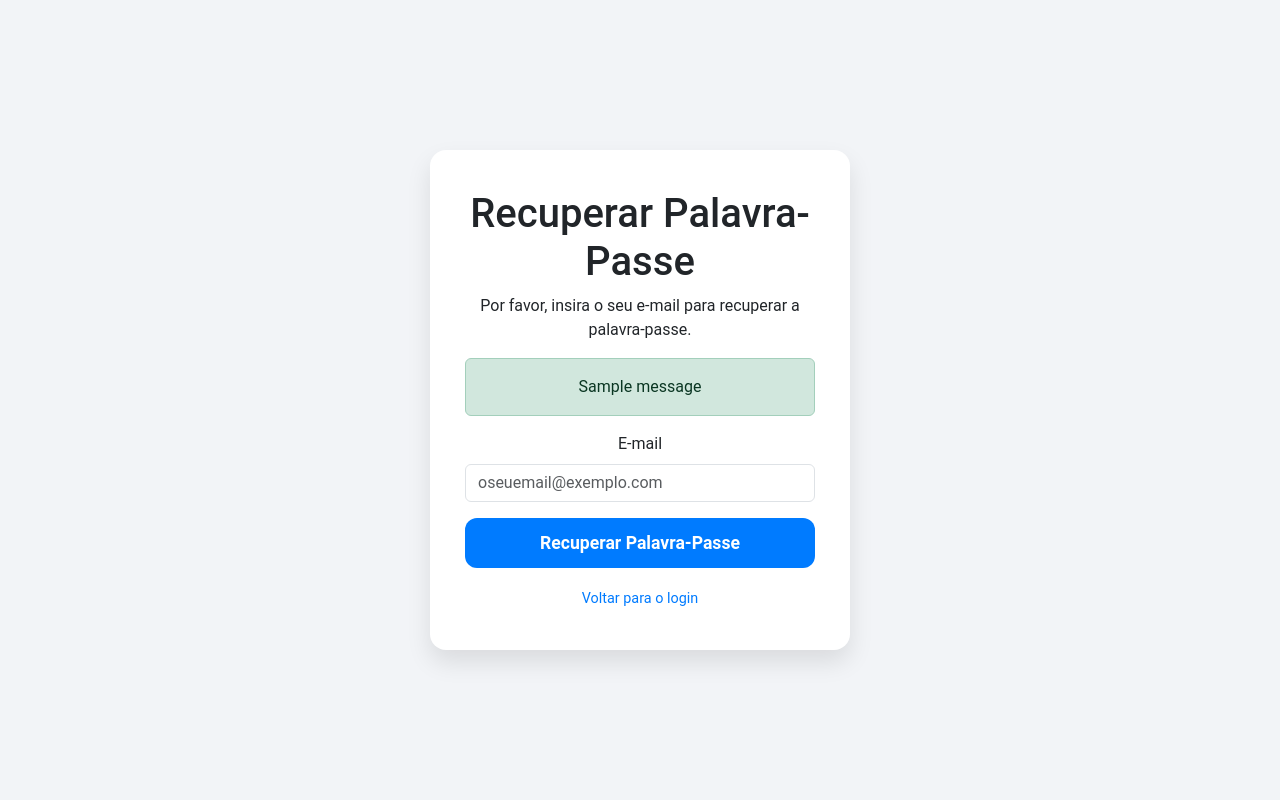
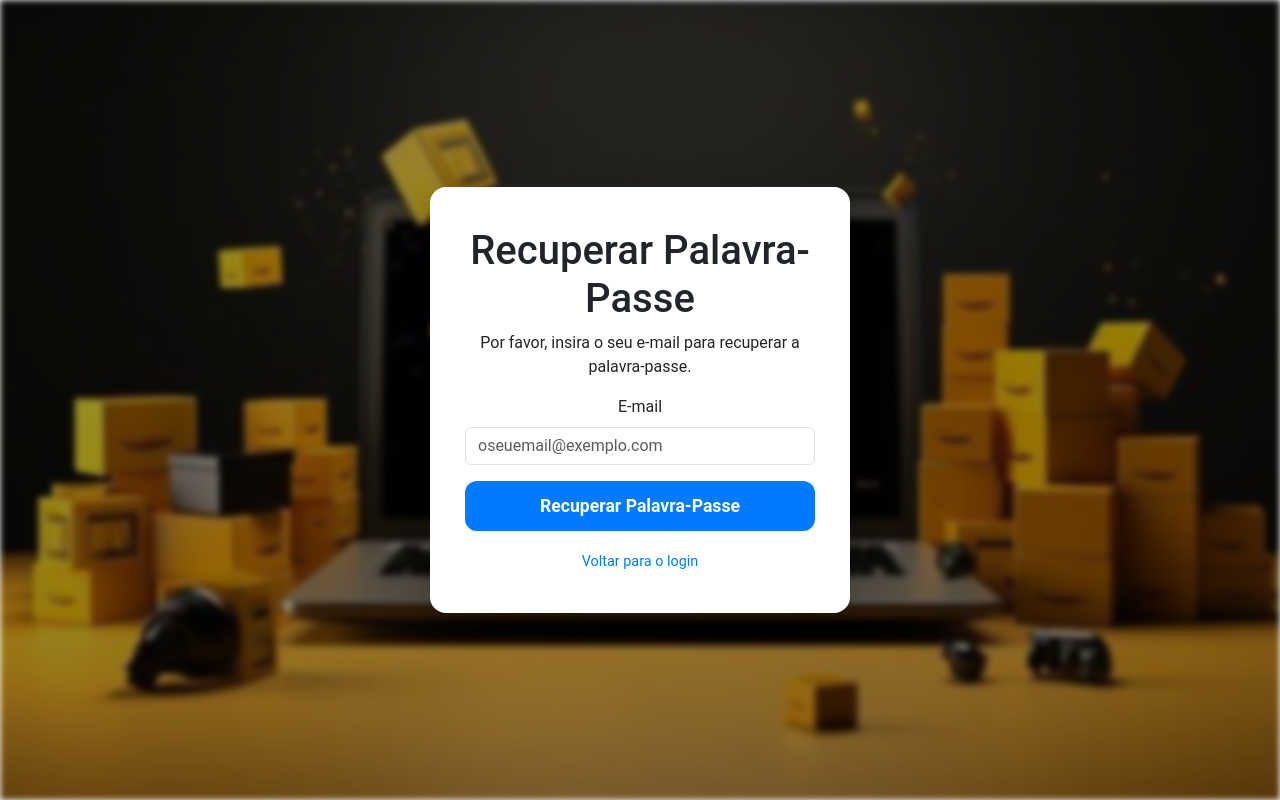
Before and after one commit to GoncaloAlvesGG/BD2-eCommerce, a Django app: page /recuperar/ in a window 1280 px wide. Run offline with Django 4.2, Linux system fonts and the light colour scheme; tables that the repository leaves empty hold one stand-in row (values such as "Sample post"); one stand-in notice (Sample message) is shown.

Commit message:
Alterações

```diff
--- a/Projeto/Loja_Vendas/loja/templates/recuperar_pass.html
+++ b/Projeto/Loja_Vendas/loja/templates/recuperar_pass.html
@@ -7,8 +7,20 @@
     <link href="https://cdn.jsdelivr.net/npm/bootstrap@5.3.0-alpha1/dist/css/bootstrap.min.css" rel="stylesheet">
     <style>
         body {
-            background-color: #f2f4f7;
             font-family: 'Roboto', sans-serif;
+            margin: 0;
+            padding: 0;
+            overflow: hidden; /* Impede rolagem ao usar imagem fixa */
+        }
+        .bg-image {
+            position: fixed;
+            top: 0;
+            left: 0;
+            width: 100%;
+            height: 100%;
+            object-fit: cover;
+            z-index: -1;
+            filter: blur(3px) brightness(60%);
         }
         .recovery-container {
             display: flex;
@@ -21,10 +33,12 @@
             background-color: #ffffff;
             padding: 40px 35px;
             border-radius: 16px;
-            box-shadow: 0 12px 24px rgba(0, 0, 0, 0.1);
+            box-shadow: 0 12px 24px rgba(0, 0, 0, 0.2);
             width: 100%;
             max-width: 420px;
             text-align: center;
+            position: relative;
+            z-index: 1;
         }
         .btn-recovery {
             width: 100%;
@@ -53,16 +67,29 @@
 </head>
 <body>
 
+    <!-- Imagem de fundo -->
+    <img src="/static/images/fundo_login.jpg" class="bg-image" alt="Background">
+
     <div class="recovery-container">
         <div class="recovery-form">
             <h1>Recuperar Palavra-Passe</h1>
             <p>Por favor, insira o seu e-mail para recuperar a palavra-passe.</p>
 
+            <!-- Exibir apenas a mensagem de sucesso uma vez -->
+            {% if sucesso_msg %}
+                <div class="alert alert-success">
+                    {{ sucesso_msg }}
+                </div>
+            {% endif %}
+
+            <!-- Exibir mensagens de erro normalmente -->
             {% if messages %}
                 {% for message in messages %}
-                    <div class="alert alert-{{ message.tags }}">
-                        {{ message }}
-                    </div>
+                    {% if message.tags != "success" %}  <!-- Filtra apenas mensagens que não sejam de sucesso -->
+                        <div class="alert alert-{{ message.tags }}">
+                            {{ message }}
+                        </div>
+                    {% endif %}
                 {% endfor %}
             {% endif %}
 
--- a/Projeto/Loja_Vendas/loja/views.py
+++ b/Projeto/Loja_Vendas/loja/views.py
@@ -424,15 +424,13 @@ def recuperar_senha(request):
             user = cursor.fetchone()
 
         if user:
-            nova_senha = gerar_senha_aleatoria()  # Gera uma nova palavra-passe
-            senha_hash = make_password(nova_senha)  # Hash da nova palavra-passe para segurança
+            nova_senha = gerar_senha_aleatoria()
+            senha_hash = make_password(nova_senha)
 
-            # Atualiza a senha na base de dados
             with connection.cursor() as cursor:
                 cursor.execute("UPDATE utilizador SET senha = %s WHERE utilizador_id = %s", [senha_hash, user[0]])
 
             try:
-                # Enviar email com a nova senha
                 send_mail(
                     "Recuperação de Senha",
                     f"Sua nova palavra-passe é: {nova_senha}",
@@ -441,8 +439,9 @@ def recuperar_senha(request):
                     fail_silently=False,
                 )
 
-                messages.success(request, "Uma nova palavra-passe foi enviada para o seu email.")
-                return redirect("login")
+                # Guardar mensagem de sucesso na sessão e redirecionar para limpar mensagens anteriores
+                request.session["recuperacao_sucesso"] = "Uma nova palavra-passe foi enviada para o seu email."
+                return redirect("recuperar")  # Redireciona para limpar o POST
 
             except Exception as e:
                 messages.error(request, f"Erro ao enviar email: {str(e)}")
@@ -450,7 +449,9 @@ def recuperar_senha(request):
         else:
             messages.error(request, "Email não encontrado na base de dados.")
 
-    return render(request, "recuperar_pass.html")
+    # Obtém a mensagem salva na sessão e remove-a após exibir
+    sucesso_msg = request.session.pop("recuperacao_sucesso", None)
+    return render(request, "recuperar_pass.html", {"sucesso_msg": sucesso_msg})
 
 def produtos_4recentes():
     with connection.cursor() as cursor:
```
Also changed, not shown: Projeto/Loja_Vendas/loja/templates/registo.html (+12 -0 lines).
